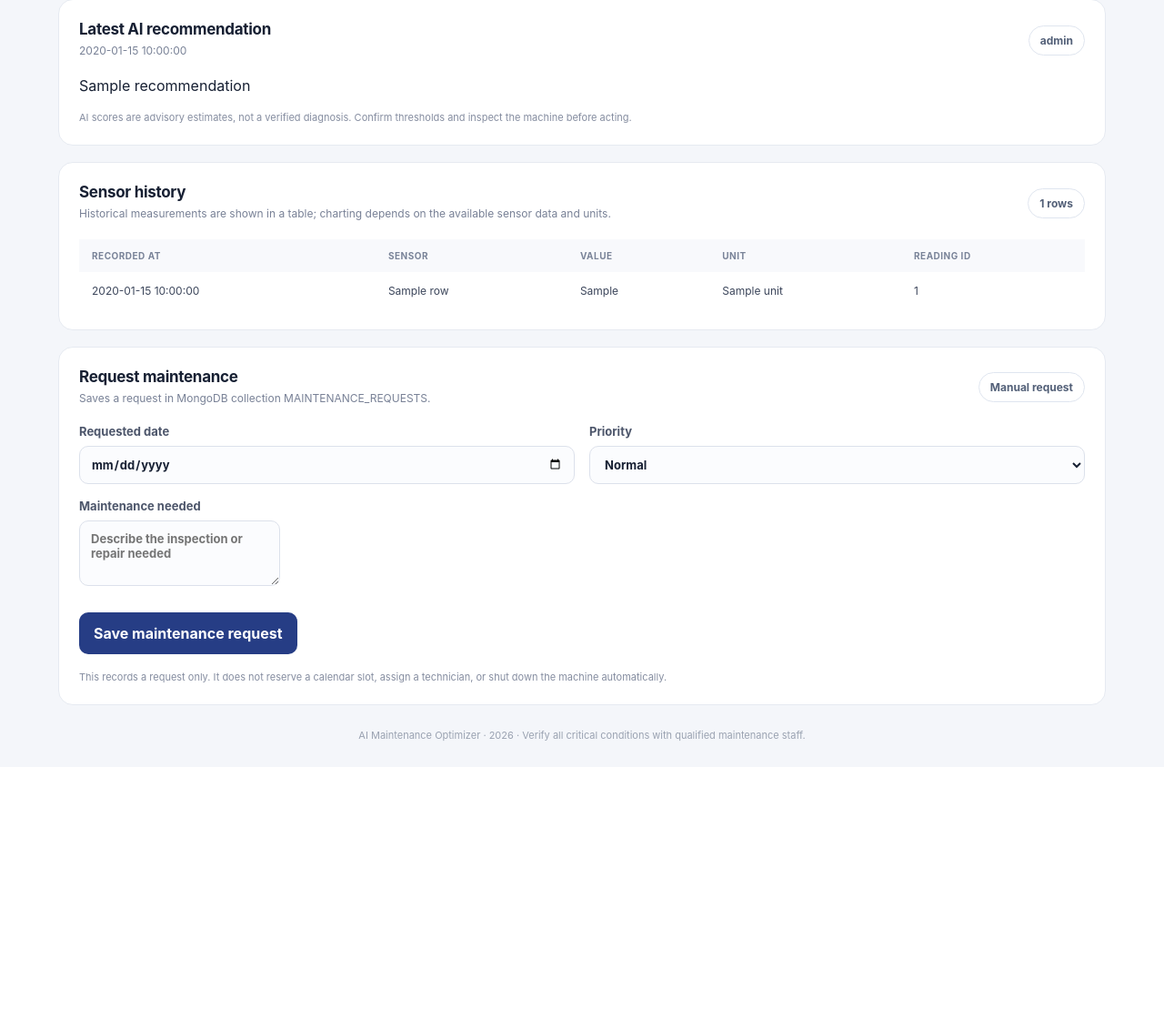
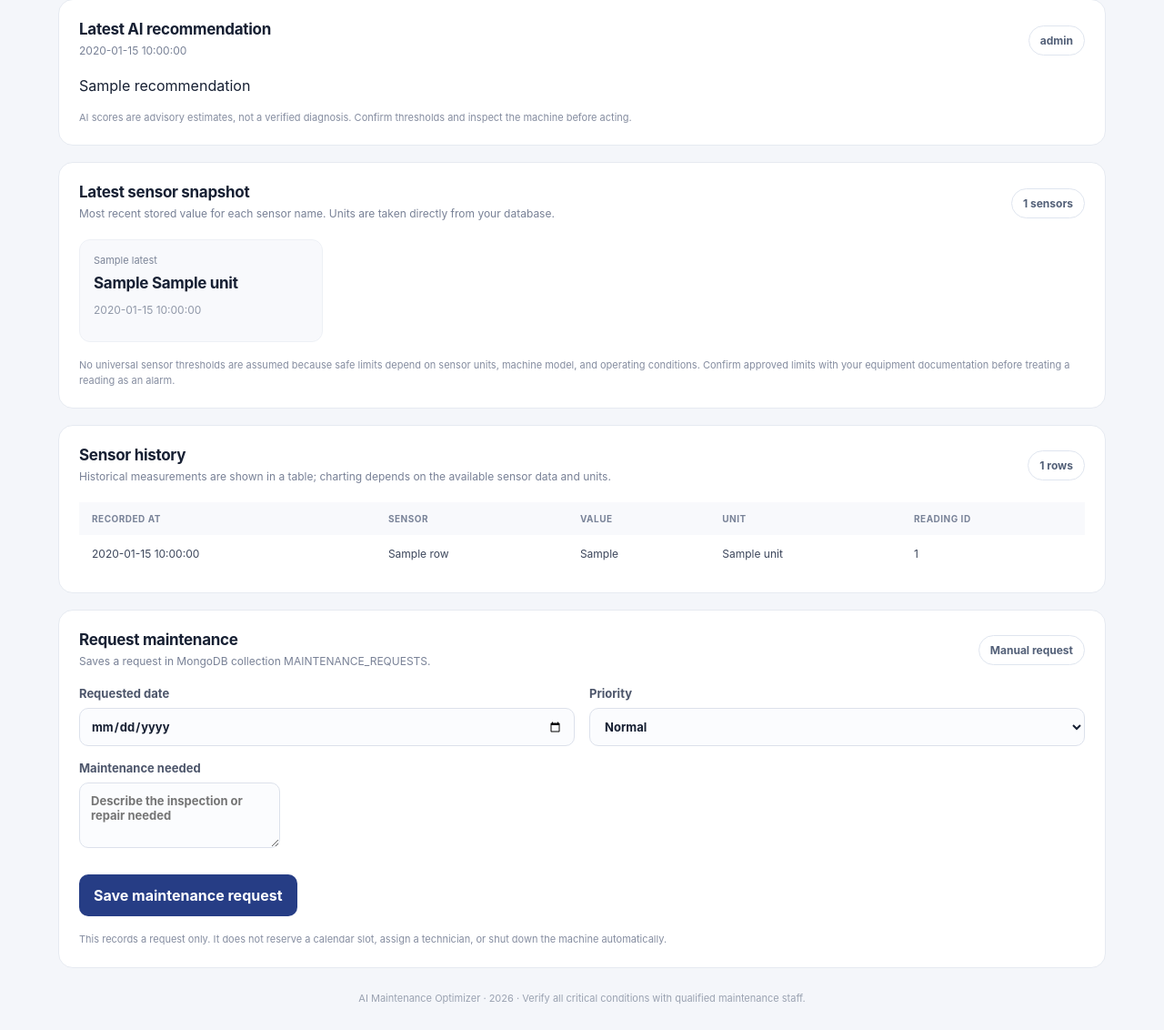
Before and after one commit to VedantRK7180/Ai_maintenance_optimizer, a Flask app: template templates/machine_monitor.html in a window 1280 px wide. Shown: the part 591-1723 px from the top of the page at 91% size. Before the commit the page ends 1406 px from the top, so only its background shows below. Run offline with Flask 3, Linux system fonts and the light colour scheme; the template is opened without the code that fills it: most values are stand-ins (such as "Sample title", 1, 10 or a date in 2020); some libraries are stand-ins or nearby versions.

Commit message:
Show latest sensor snapshot for selected machine

```diff
--- a/templates/machine_monitor.html
+++ b/templates/machine_monitor.html
@@ -38,6 +38,19 @@
   </section>
   {% if critical %}<div class="notice warning"><strong>Critical review recommended.</strong> The saved AI decision indicates critical urgency or failure risk at/above 75%. Confirm with an engineer and consider submitting a maintenance request below.</div>{% endif %}
   {% if decision %}<section class="panel"><div class="panel-heading"><div><h2>Latest AI recommendation</h2><p class="muted">{{ decision.decision_time or 'Decision timestamp unavailable' }}</p></div><span class="count-pill">{{ decision.urgency_level or 'Unrated' }}</span></div><p>{{ decision.recommendation or 'No recommendation saved.' }}</p><p class="risk-disclaimer">AI scores are advisory estimates, not a verified diagnosis. Confirm thresholds and inspect the machine before acting.</p></section>{% endif %}
+  <section class="panel">
+    <div class="panel-heading"><div><h2>Latest sensor snapshot</h2><p class="muted">Most recent stored value for each sensor name. Units are taken directly from your database.</p></div><span class="count-pill">{{ latest|length }} sensors</span></div>
+    {% if latest %}
+      <div class="sensor-grid">
+        {% for sensor_name, row in latest.items() %}
+          <div><span>{{ sensor_name }}</span><strong>{{ row.sensor_value if row.sensor_value is not none else '—' }}{% if row.unit %} {{ row.unit }}{% endif %}</strong><p class="stat-foot">{{ row.recorded_at or 'Timestamp unavailable' }}</p></div>
+        {% endfor %}
+      </div>
+      <p class="risk-disclaimer">No universal sensor thresholds are assumed because safe limits depend on sensor units, machine model, and operating conditions. Confirm approved limits with your equipment documentation before treating a reading as an alarm.</p>
+    {% else %}
+      <div class="empty-state compact"><h3>No current sensor values</h3><p>Latest sensor values will appear when readings are available for this machine.</p></div>
+    {% endif %}
+  </section>
   <section class="panel"><div class="panel-heading"><div><h2>Sensor history</h2><p class="muted">Historical measurements are shown in a table; charting depends on the available sensor data and units.</p></div><span class="count-pill">{{ history|length }} rows</span></div>
     {% if history %}<div class="table-scroll"><table><thead><tr><th>Recorded at</th><th>Sensor</th><th>Value</th><th>Unit</th><th>Reading ID</th></tr></thead><tbody>{% for row in history %}<tr><td>{{ row.recorded_at or '—' }}</td><td>{{ row.sensor_name }}</td><td>{{ row.sensor_value if row.sensor_value is not none else '—' }}</td><td>{{ row.unit or '—' }}</td><td>{{ row.reading_id }}</td></tr>{% endfor %}</tbody></table></div>{% else %}<div class="empty-state compact"><h3>No sensor history available</h3><p>This machine has no readings in the expected sensor tables.</p></div>{% endif %}
   </section>
```
